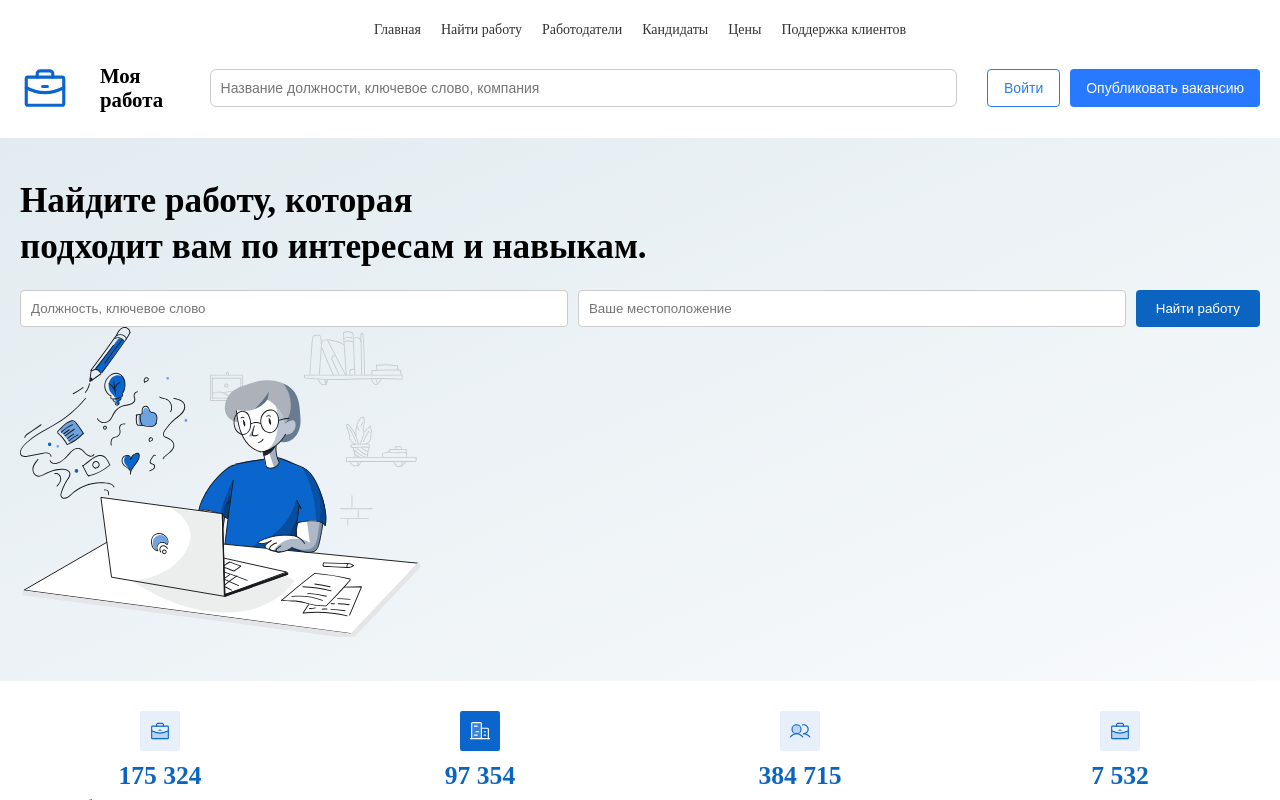
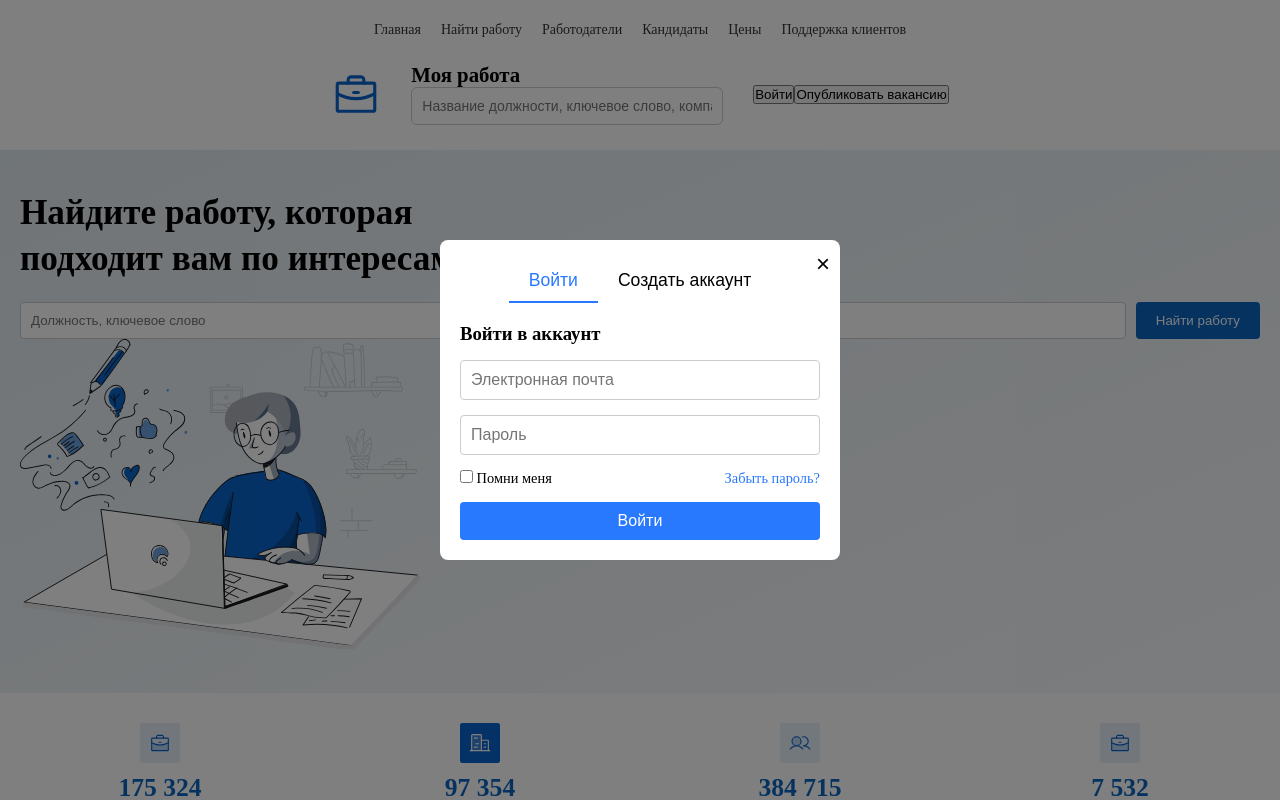
Before and after one commit to georvnebrasko/jobpilot, a React (Create React App) app: page / in a window 1280 px wide. Both pictures are taken after a click on the button "Войти". Shown: the top 800 px of the page. Built offline with nearby package versions, Linux system fonts and the light colour scheme.

Commit message:
Обновления кода

```diff
--- a/src/App.js
+++ b/src/App.js
@@ -1,9 +1,24 @@
-// src/App.js
-import React from 'react';
+import React, { useState } from 'react';
 import Home from './pages/Home';
+import AuthModal from './components/AuthModal';
 
 function App() {
-  return <Home />;
+  const [showAuthModal, setShowAuthModal] = useState(false);
+
+  const openModal = () => {
+    setShowAuthModal(true);
+  };
+
+  const closeModal = () => {
+    setShowAuthModal(false);
+  };
+
+  return (
+    <>
+      <Home onOpenAuthModal={openModal} />
+      {showAuthModal && <AuthModal onClose={closeModal} />}
+    </>
+  );
 }
 
 export default App;
--- /dev/null
+++ b/src/components/AuthModal.jsx
@@ -0,0 +1,59 @@
+import React, { useState } from 'react';
+import './AuthModal.scss';
+
+function AuthModal({ onClose }) {
+  const [activeTab, setActiveTab] = useState('login');
+
+  return (
+    <div className="auth-modal-overlay">
+      <div className="auth-modal">
+        <button className="auth-modal-close" onClick={onClose}>×</button>
+        <div className="auth-modal-tabs">
+          <button
+            className={activeTab === 'login' ? 'active' : ''}
+            onClick={() => setActiveTab('login')}
+          >
+            Войти
+          </button>
+          <button
+            className={activeTab === 'register' ? 'active' : ''}
+            onClick={() => setActiveTab('register')}
+          >
+            Создать аккаунт
+          </button>
+        </div>
+        <div className="auth-modal-content">
+          {activeTab === 'login' && (
+            <form className="auth-form login-form">
+              <h3>Войти в аккаунт</h3>
+              <input type="email" placeholder="Электронная почта" required />
+              <input type="password" placeholder="Пароль" required />
+              <div className="auth-form-actions">
+                <label>
+                  <input type="checkbox" /> Помни меня
+                </label>
+                <a href="#!" className="forgot-password">Забыть пароль?</a>
+              </div>
+              <button type="submit">Войти</button>
+            </form>
+          )}
+          {activeTab === 'register' && (
+            <form className="auth-form register-form">
+              <h3>Создать аккаунт</h3>
+              <input type="text" placeholder="Полное имя" required />
+              <input type="email" placeholder="Электронная почта" required />
+              <input type="password" placeholder="Пароль" required />
+              <input type="password" placeholder="Подтвердите пароль" required />
+              <label className="terms">
+                <input type="checkbox" required /> Я прочитал(а) и согласен(на) с условиями предоставления услуг.
+              </label>
+              <button type="submit">Создать аккаунт</button>
+            </form>
+          )}
+        </div>
+      </div>
+    </div>
+  );
+}
+
+export default AuthModal;
--- /dev/null
+++ b/src/components/AuthModal.scss
@@ -0,0 +1,108 @@
+/* AuthModal.scss */
+.auth-modal-overlay {
+    position: fixed;
+    top: 0;
+    left: 0;
+    width: 100%;
+    height: 100%;
+    background-color: rgba(0,0,0,0.5);
+    display: flex;
+    justify-content: center;
+    align-items: center;
+    z-index: 1000;
+  }
+
+  .auth-modal {
+    background-color: #fff;
+    border-radius: 8px;
+    width: 400px;
+    max-width: 90%;
+    padding: 20px;
+    position: relative;
+  }
+
+  .auth-modal-close {
+    position: absolute;
+    top: 10px;
+    right: 10px;
+    background: none;
+    border: none;
+    font-size: 24px;
+    cursor: pointer;
+  }
+
+  .auth-modal-tabs {
+    display: flex;
+    justify-content: center;
+    margin-bottom: 20px;
+
+    button {
+      background: none;
+      border: none;
+      font-size: 1.1rem;
+      padding: 10px 20px;
+      cursor: pointer;
+      transition: border-bottom 0.2s;
+      border-bottom: 2px solid transparent;
+
+      &.active {
+        border-bottom-color: #2979ff;
+        color: #2979ff;
+      }
+    }
+  }
+
+  .auth-modal-content {
+    .auth-form {
+      display: flex;
+      flex-direction: column;
+      gap: 15px;
+
+      input[type="email"],
+      input[type="password"],
+      input[type="text"] {
+        padding: 10px;
+        border: 1px solid #ccc;
+        border-radius: 4px;
+        font-size: 1rem;
+      }
+
+      .auth-form-actions {
+        display: flex;
+        justify-content: space-between;
+        align-items: center;
+        font-size: 0.9rem;
+
+        .forgot-password {
+          color: #2979ff;
+          text-decoration: none;
+        }
+      }
+
+      button[type="submit"] {
+        padding: 10px;
+        background-color: #2979ff;
+        color: #fff;
+        border: none;
+        border-radius: 4px;
+        font-size: 1rem;
+        cursor: pointer;
+        transition: background-color 0.2s;
+
+        &:hover {
+          background-color: #185dc7;
+        }
+      }
+
+      .terms {
+        font-size: 0.8rem;
+        color: #666;
+        display: flex;
+        align-items: center;
+
+        input {
+          margin-right: 8px;
+        }
+      }
+    }
+  }
--- a/src/components/Header.jsx
+++ b/src/components/Header.jsx
@@ -1,10 +1,9 @@
 import React from 'react';
-import logo from '../assets/images/logo.svg'; // Логотип (портфель внутри)
+import logo from '../assets/images/logo.svg';
 
-function Header() {
+function Header({ onOpenAuthModal }) {
   return (
     <header className="header">
-      {/* Верхняя навигационная панель */}
       <div className="header-top">
         <nav className="navbar">
           <ul>
@@ -17,17 +16,9 @@ function Header() {
           </ul>
         </nav>
       </div>
-
-      {/* Нижняя часть: центрируем заголовок и строку поиска */}
       <div className="header-bottom">
-        {/* Логотип */}
-        <img
-          src={logo}
-          alt="JobPilot Logo"
-          className="header-logo"
-        />
-
-        <div className="header-search-wrapper">
+        <img src={logo} alt="JobPilot Logo" className="header-logo" />
+        <div className="header-bottom-left">
           <span className="my-job">Моя работа</span>
           <input
             type="text"
@@ -35,9 +26,8 @@ function Header() {
             className="header-search"
           />
         </div>
-
-        <div className="header-buttons">
-          <button className="login-btn">Войти</button>
+        <div className="header-bottom-right">
+          <button className="login-btn" onClick={onOpenAuthModal}>Войти</button>
           <button className="publish-btn">Опубликовать вакансию</button>
         </div>
       </div>
--- a/src/pages/Home.jsx
+++ b/src/pages/Home.jsx
@@ -1,56 +1,29 @@
-// src/pages/Home.jsx
 import React from 'react';
-
-// Импортируем все основные компоненты из папки ../components
 import Header from '../components/Header';
 import HeroSection from '../components/HeroSection';
 import Stats from '../components/Stats';
 import PopularJobs from '../components/PopularJobs';
 import HowItWorks from '../components/HowItWorks';
 import PopularCategories from '../components/PopularCategories';
-
-// ВАЖНО: Вот наш новый список вакансий
 import JobList from '../components/JobList';
-
 import BestCompanies from '../components/BestCompanies';
 import Testimonials from '../components/Testimonials';
 import CTA from '../components/CTA';
 import Footer from '../components/Footer';
 
-function Home() {
+function Home({ onOpenAuthModal }) {
   return (
     <div className="home-page">
-      {/* Шапка сайта */}
-      <Header />
-
-      {/* Главный баннер (Hero) с полем поиска */}
+      <Header onOpenAuthModal={onOpenAuthModal} />
       <HeroSection />
-
-      {/* Статистика (Рабочие места, Компании, Кандидаты...) */}
       <Stats />
-
-      {/* Популярные вакансии (Хирург, Анестезиолог, etc.) */}
       <PopularJobs />
-
-      {/* Как работает jobpilot */}
       <HowItWorks />
-
-      {/* Популярные категории (Код, Маркетинг, Здравоохранение...) */}
       <PopularCategories />
-
-      {/* Новый блок: Список вакансий (JobList) с иконками и кнопкой "Откликнуться" */}
       <JobList />
-
-      {/* Лучшие компании (Яндекс, Газпром, Google и т.д.) */}
       <BestCompanies />
-
-      {/* Отзывы клиентов */}
       <Testimonials />
-
-      {/* Призыв к действию (CTA) */}
       <CTA />
-
-      {/* Подвал (Footer) */}
       <Footer />
     </div>
   );
```
